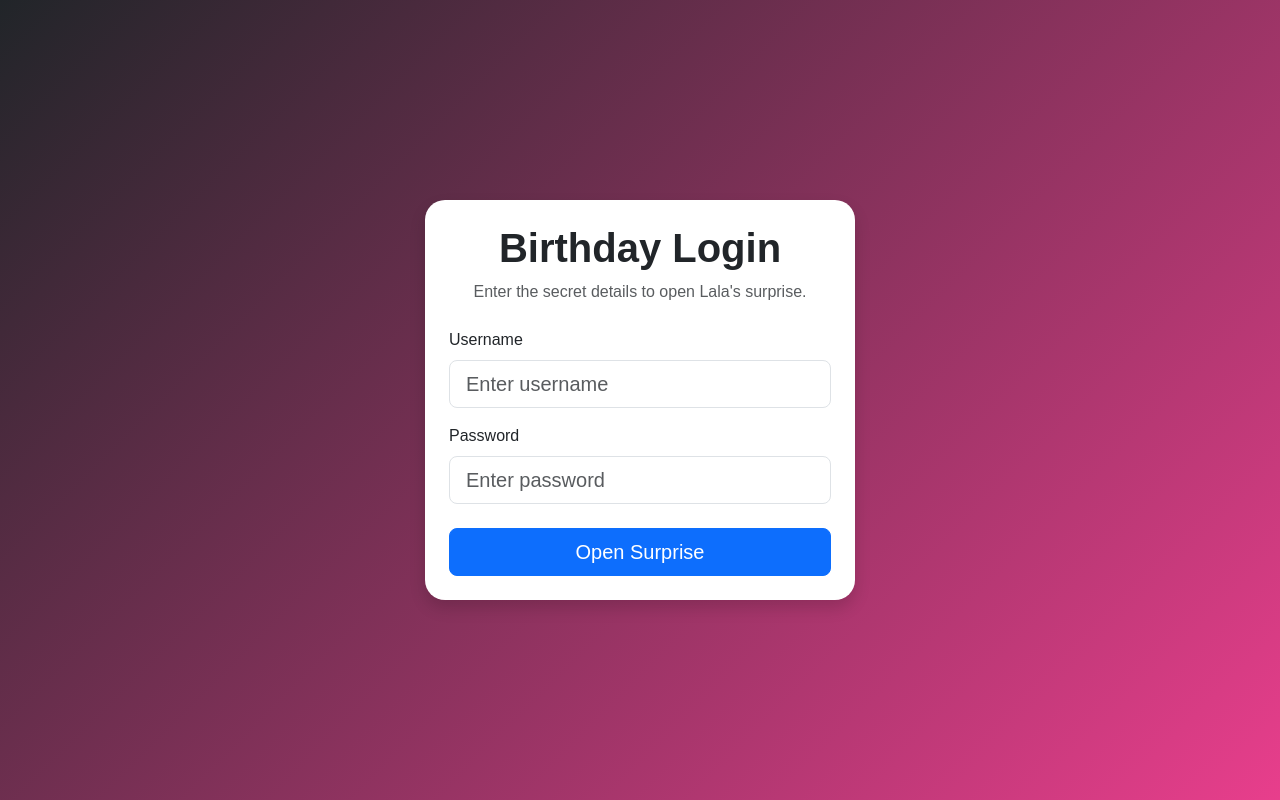
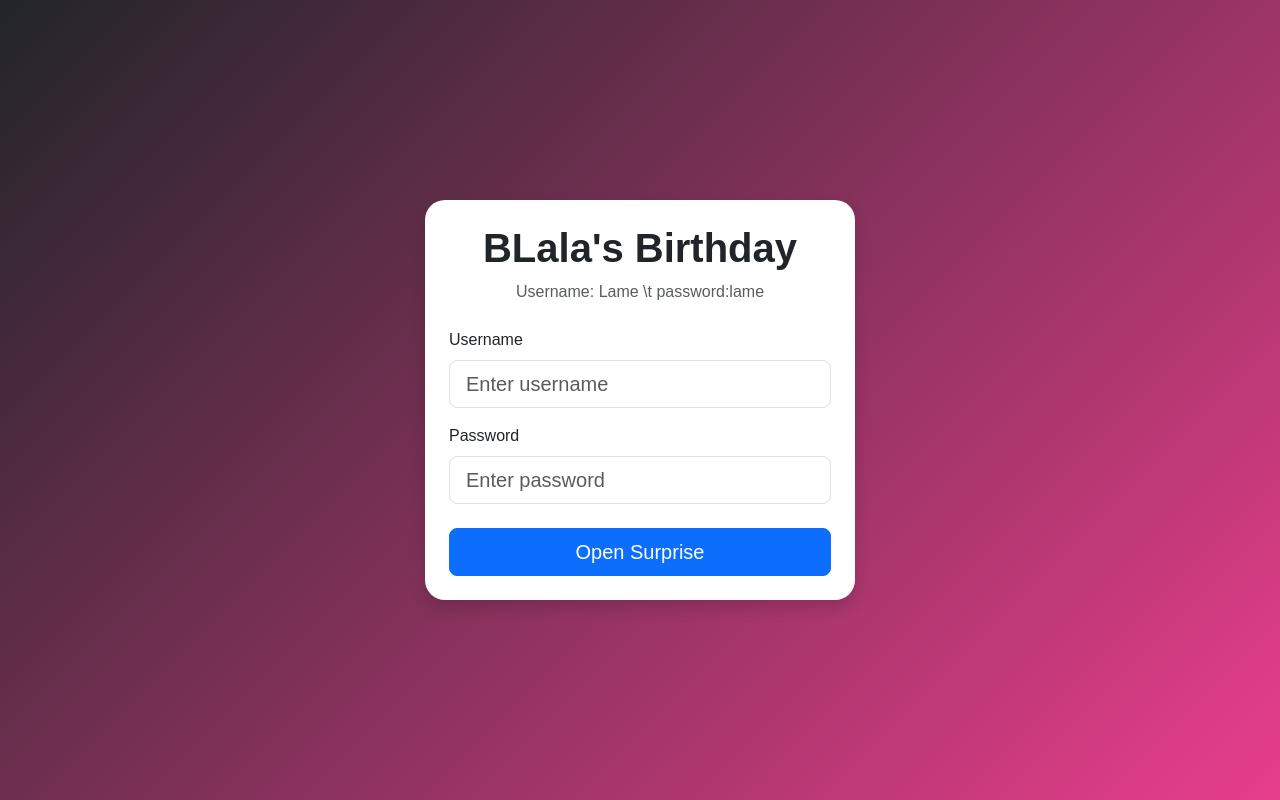
Before and after one commit to prudencer/Lala-birthday-app, a React (Vite) app in the folder frontend/: page / in a window 1280 px wide. Built offline with nearby package versions, Linux system fonts and the light colour scheme.

Commit message:
change UI

```diff
--- a/frontend/src/App.jsx
+++ b/frontend/src/App.jsx
@@ -3,7 +3,7 @@ import { createMessage, getMessages } from "./services/api";
 import "./index.css";
 
 function App() {
-  const NORMAL_PASSWORD = "birthday";
+  const NORMAL_PASSWORD = "lame";
   const SPECIAL_PASSWORD = "prudence";
   const [showWelcomeModal, setShowWelcomeModal] = useState(false);
 
@@ -121,9 +121,9 @@ function App() {
       <div className="login-bg min-vh-100 d-flex align-items-center justify-content-center">
         <div className="card login-card shadow">
           <div className="card-body p-4">
-            <h1 className="text-center fw-bold mb-2">Birthday Login</h1>
+            <h1 className="text-center fw-bold mb-2">BLala&apos;s Birthday </h1>
             <p className="text-center text-muted mb-4">
-              Enter the secret details to open Lala&apos;s surprise.
+              Username: Lame   \t password:lame
             </p>
 
             {error && <div className="alert alert-danger">{error}</div>}
@@ -195,15 +195,14 @@ function App() {
             <p className="mb-4">
               Please help me wish Lala a happy birthday.
               <br /><br />
-              Close this window and scroll to the bottom of the page
-              to add your message 💖
+               Proceed to leave Lala your birthday message 💖
             </p>
 
             <button
               className="btn btn-primary px-4"
               onClick={() => setShowWelcomeModal(false)}
             >
-              Close
+              Proceed
             </button>
           </div>
         </div>
@@ -239,28 +238,8 @@ function App() {
 
         {activeTab === "memories" && (
           <>
-            <section className="mt-5">
-              <div className="row g-4">
-                {photos.map((photo, index) => (
-                  <div className="col-sm-6 col-md-4" key={index}>
-                    <div className="card h-100 birthday-photo-card shadow-sm">
-                      <img
-                        src={photo.image}
-                        alt={`Birthday memory ${index + 1}`}
-                        className="card-img-top birthday-image"
-                      />
-
-                      <div className="card-body text-center">
-                        <h5 className="fw-bold">Memory {index + 1}</h5>
-                        <p className="card-text">{photo.message}</p>
-                      </div>
-                    </div>
-                  </div>
-                ))}
-              </div>
-            </section>
-
-            <section className="mt-5">
+          {/* MESSAGE FORM FIRST */}
+          <section className="mt-5">
               <div className="card birthday-card shadow-sm">
                 <div className="card-body">
                   <h3 className="fw-bold text-center mb-3">
@@ -302,6 +281,7 @@ function App() {
               </div>
             </section>
 
+            {/* EXISTING MESSAGES LAST */}
             <section className="mt-5">
               <h3 className="fw-bold text-center mb-4">Messages for Lala</h3>
 
@@ -324,6 +304,29 @@ function App() {
                 </div>
               )}
             </section>
+
+            {/* PHOTOS SECOND */}
+            <section className="mt-5">
+              <div className="row g-4">
+                {photos.map((photo, index) => (
+                  <div className="col-sm-6 col-md-4" key={index}>
+                    <div className="card h-100 birthday-photo-card shadow-sm">
+                      <img
+                        src={photo.image}
+                        alt={`Birthday memory ${index + 1}`}
+                        className="card-img-top birthday-image"
+                      />
+
+                      <div className="card-body text-center">
+                        <h5 className="fw-bold">Memory {index + 1}</h5>
+                        <p className="card-text">{photo.message}</p>
+                      </div>
+                    </div>
+                  </div>
+                ))}
+              </div>
+            </section>
+
           </>
         )}
 
```
